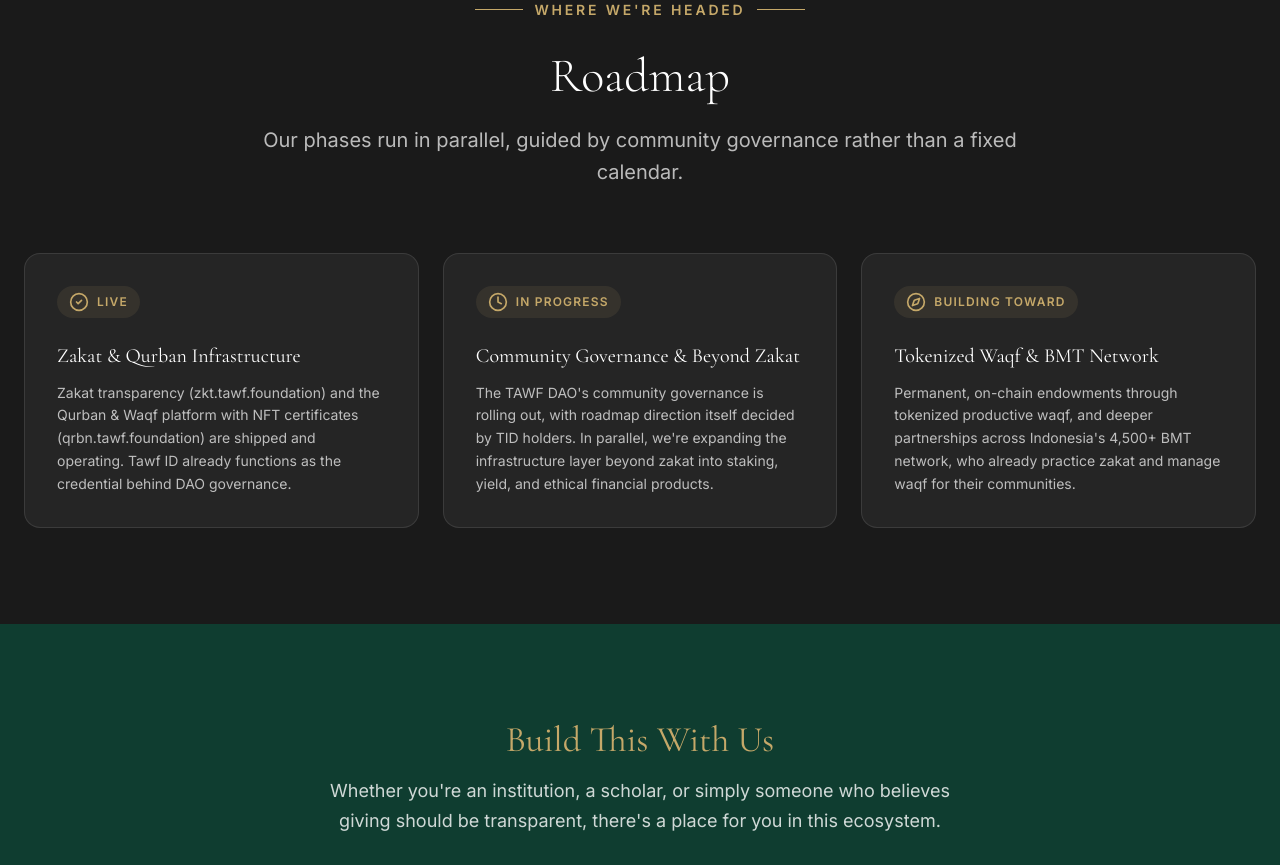
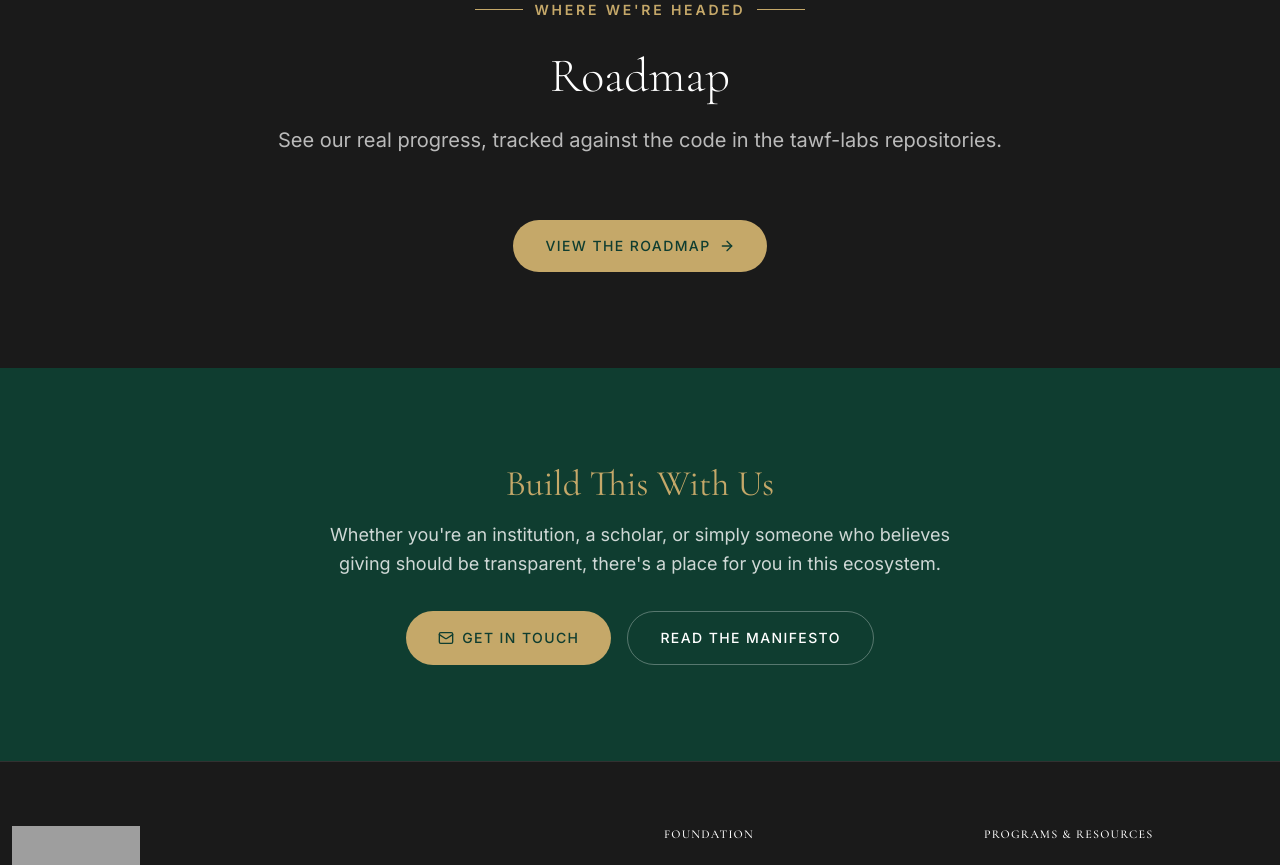
Before and after one commit to tawf-labs/tawf-foundation, a React (Vite) app: page /about in a window 1280 px wide. Shown: the part 3300-4165 px from the top of the page. Built offline with nearby package versions, Linux system fonts and the light colour scheme; grey boxes are pictures that could not be loaded.

Commit message:
refactor(about): deduplicate roadmap, link to /roadmap instead

```diff
--- a/src/components/pages/About.tsx
+++ b/src/components/pages/About.tsx
@@ -3,7 +3,7 @@
 import { Link } from 'react-router-dom';
 import {
   Shield, Building2, Network, ScrollText, Handshake, Code2,
-  CheckCircle2, Clock, Compass, ArrowRight, Mail
+  ArrowRight, Mail
 } from 'lucide-react';
 import PageHero from '../ui/PageHero';
 import Section from '../ui/Section';
@@ -51,27 +51,6 @@
     tag: "Community Governance",
     tooltip: "dao",
     description: "The community's voice, gated by Tawf ID (TID), where 1 TID equals 1 vote. No token-weighting.",
-  },
-];
-
-const roadmapPhases = [
-  {
-    status: "Live",
-    statusIcon: <CheckCircle2 className="w-5 h-5" />,
-    title: "Zakat & Qurban Infrastructure",
-    description: "Zakat transparency (zkt.tawf.foundation) and the Qurban & Waqf platform with NFT certificates (qrbn.tawf.foundation) are shipped and operating. Tawf ID already functions as the credential behind DAO governance.",
-  },
-  {
-    status: "In Progress",
-    statusIcon: <Clock className="w-5 h-5" />,
-    title: "Community Governance & Beyond Zakat",
-    description: "The TAWF DAO's community governance is rolling out, with roadmap direction itself decided by TID holders. In parallel, we're expanding the infrastructure layer beyond zakat into staking, yield, and ethical financial products.",
-  },
-  {
-    status: "Building Toward",
-    statusIcon: <Compass className="w-5 h-5" />,
-    title: "Tokenized Waqf & BMT Network",
-    description: "Permanent, on-chain endowments through tokenized productive waqf, and deeper partnerships across Indonesia's 4,500+ BMT network, who already practice zakat and manage waqf for their communities.",
   },
 ];
 
@@ -181,28 +160,18 @@
         <SectionHeader
           badge="Where We're Headed"
           title="Roadmap"
-          description="Our phases run in parallel, guided by community governance rather than a fixed calendar."
+          description="See our real progress, tracked against the code in the tawf-labs repositories."
           className="[&_h2]:text-white [&_p]:text-white/70"
         />
 
-        <div className="grid grid-cols-1 md:grid-cols-3 gap-6">
-          {roadmapPhases.map((phase, index) => (
-            <motion.div
-              key={phase.title}
-              initial={{ opacity: 0, y: 20 }}
-              whileInView={{ opacity: 1, y: 0 }}
-              viewport={{ once: true }}
-              transition={{ duration: 0.5, delay: index * 0.15 }}
-              className={`p-8 bg-white/5 border border-white/10 ${RADIUS_CARD}`}
-            >
-              <div className="inline-flex items-center gap-2 text-tawf-gold text-xs font-semibold tracking-widest uppercase mb-6 px-3 py-1.5 rounded-full bg-tawf-gold/10">
-                {phase.statusIcon}
-                {phase.status}
-              </div>
-              <h3 className="text-xl font-serif text-white mb-3">{phase.title}</h3>
-              <p className="text-white/70 leading-relaxed text-sm">{phase.description}</p>
-            </motion.div>
-          ))}
+        <div className="text-center">
+          <Link
+            to="/roadmap"
+            className="inline-flex items-center justify-center gap-2 bg-tawf-gold text-tawf-green px-8 py-4 rounded-full text-sm font-medium tracking-widest uppercase hover:bg-white transition-colors"
+          >
+            View the Roadmap
+            <ArrowRight className="w-4 h-4" />
+          </Link>
         </div>
       </Section>
 
```
